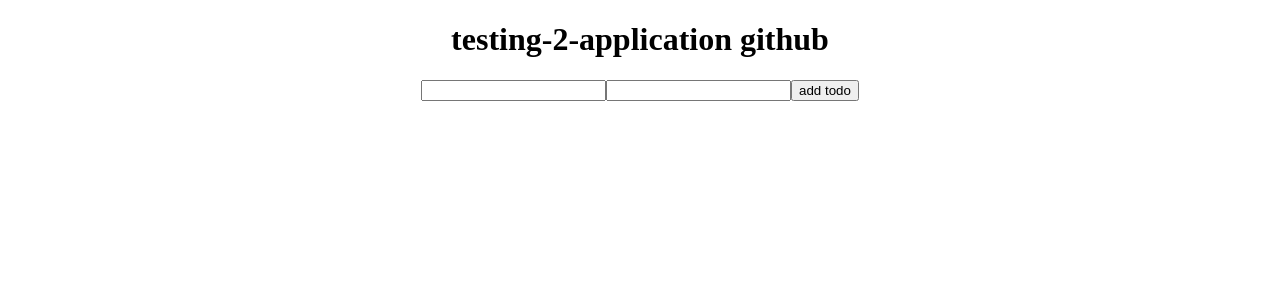
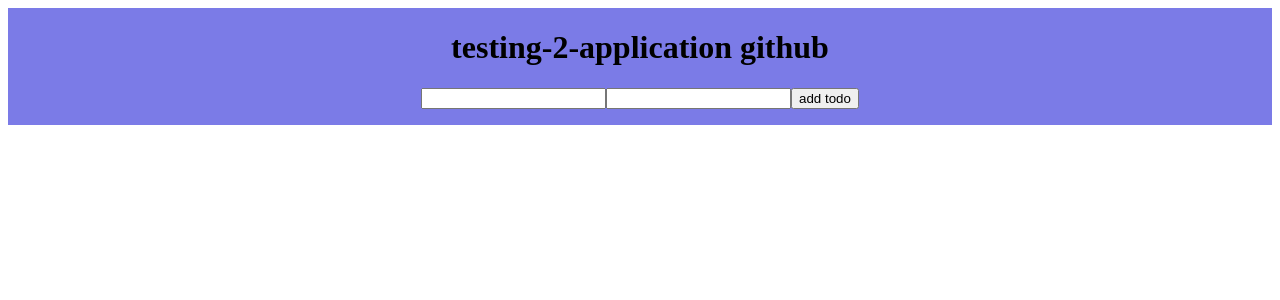
Before and after one commit to hassanamiri369/testing-2-application, a React (Create React App) app: page / in a window 1280 px wide. Shown: the top 300 px of the page. Built offline with nearby package versions, Linux system fonts and the light colour scheme.

Commit message:
added style

```diff
--- a/src/App.css
+++ b/src/App.css
@@ -1,5 +1,10 @@
 .App {
   text-align: center;
+  background-color: rgb(123, 123, 231);
+  display: flex;
+  justify-content: center;
+  align-items: center;
+  flex-direction: column;
 }
 
 .App-logo {
```
